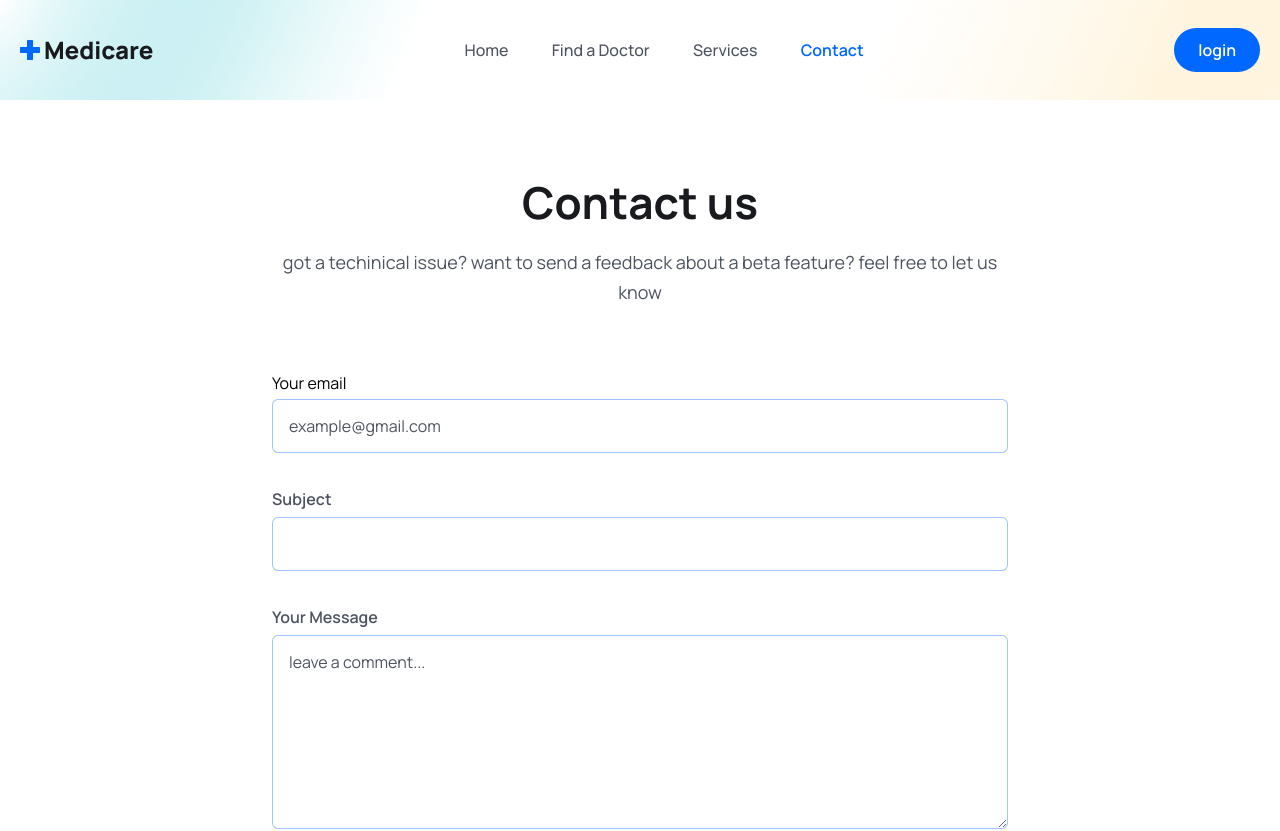
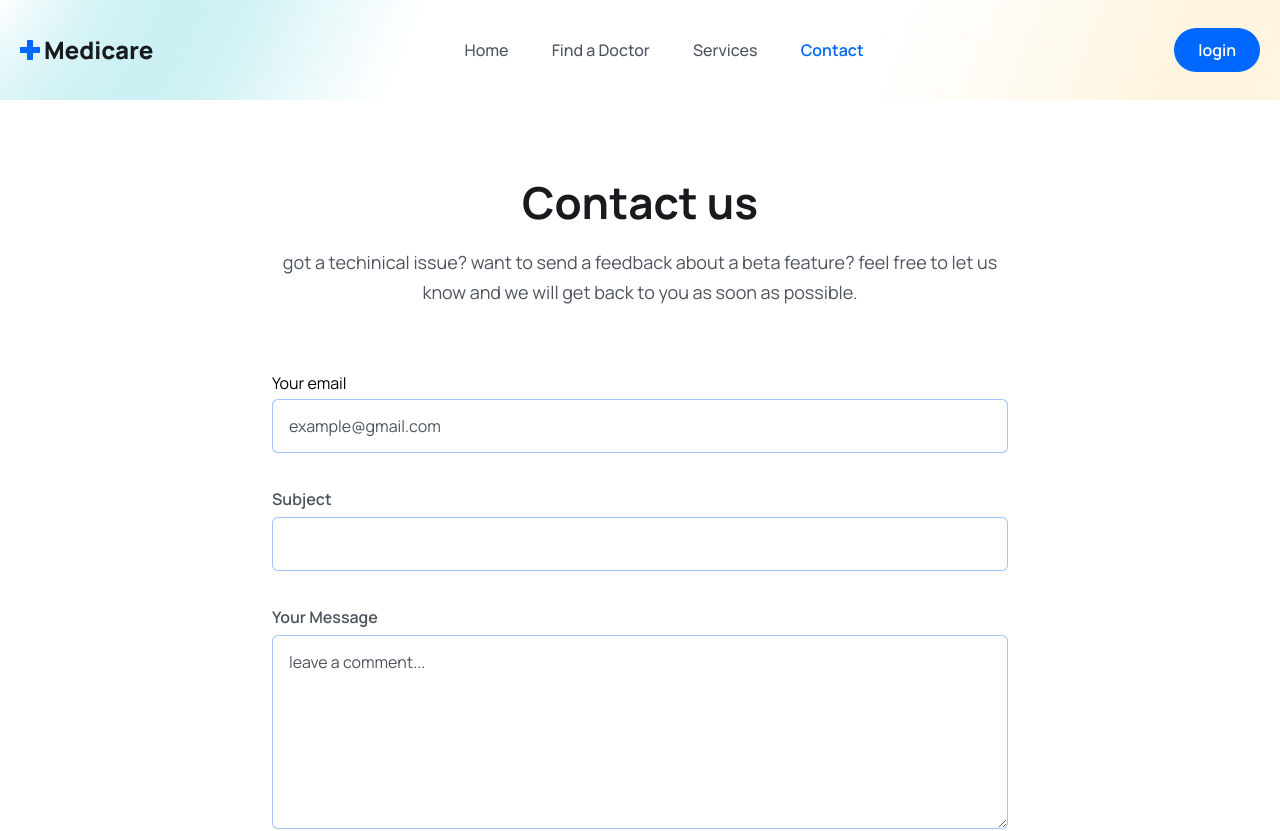
Before and after one commit to pbogonko/online-doctor, a React (Vite) app in the folder frontend/: page /contacts in a window 1280 px wide. Shown: the top 831 px of the page. Built offline with nearby package versions, Linux system fonts and the light colour scheme.

Commit message:
workflow trigger

```diff
--- a/frontend/src/pages/Contact.jsx
+++ b/frontend/src/pages/Contact.jsx
@@ -8,7 +8,7 @@ function Contact() {
 <div className="px-4 mx-auto max-w-screen-md">
   <h2 className="heading text-center">Contact us</h2>
   <p className="mb-8 lg:mb-16 font-light text-center text_para">
-    got a techinical issue? want to send a feedback about a beta feature? feel free to let us know
+    got a techinical issue? want to send a feedback about a beta feature? feel free to let us know and we will get back to you as soon as possible.
   </p>
   <form action="" className='space-y-8'>
     <div>
```
